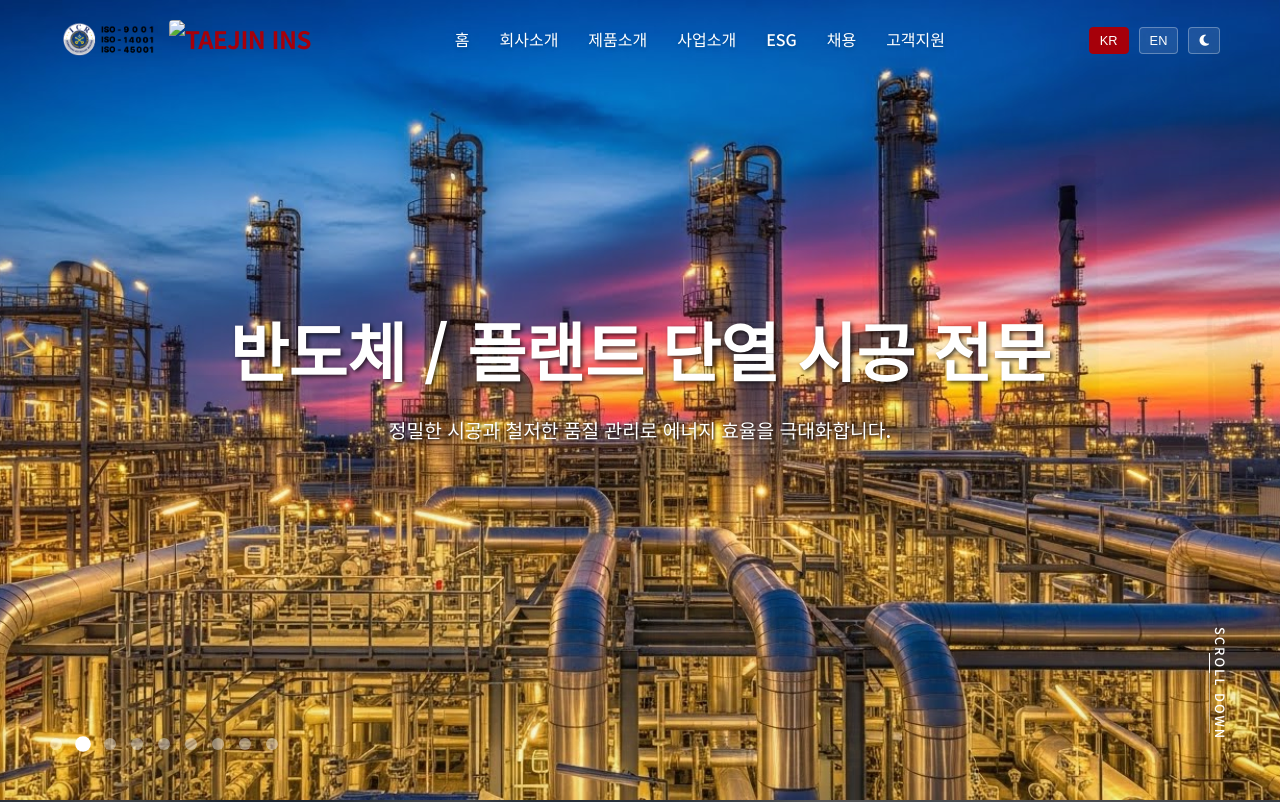
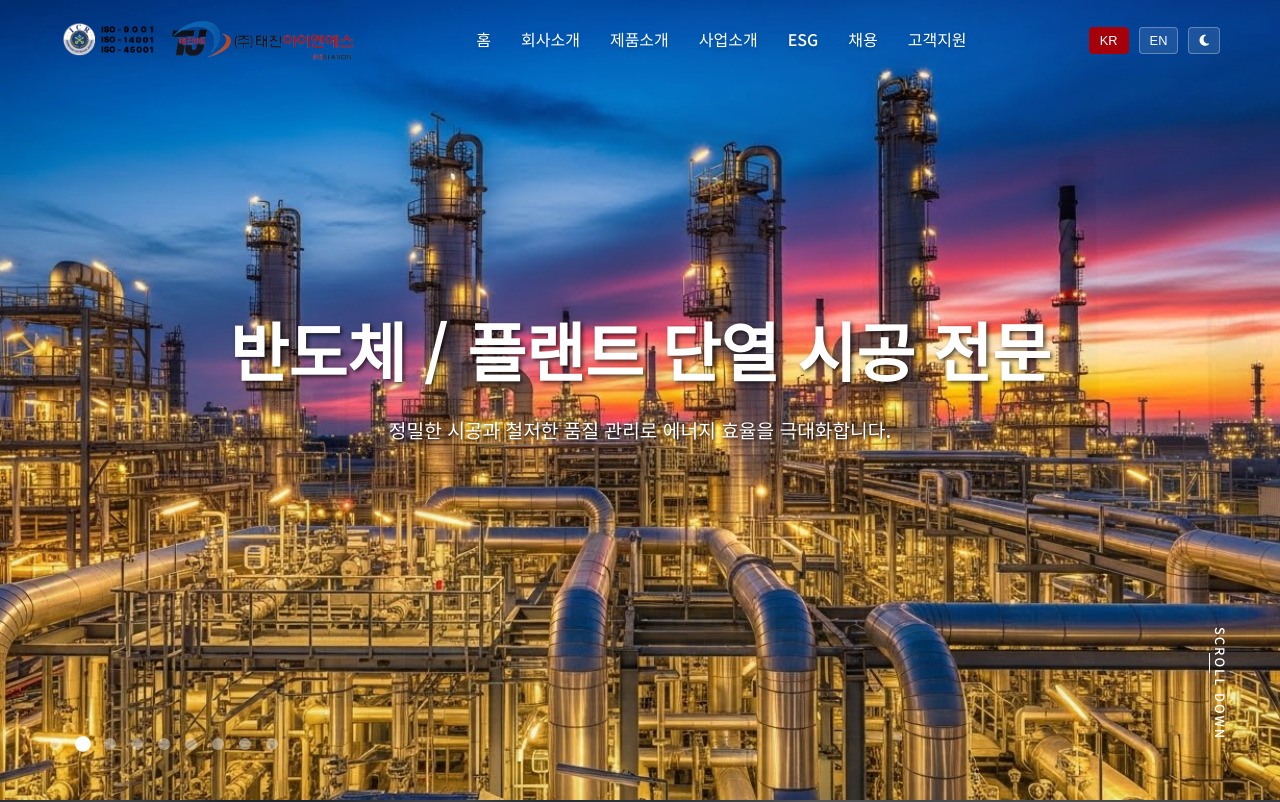
Before and after one commit to taejinins3706/website2026, a plain HTML site: page index.html in a window 1280 px wide. Shown: the top 802 px of the page. Drawn offline with nearby package versions, Linux system fonts and the light colour scheme; a web font is replaced by a local one.

Commit message:
logo path fix

```diff
--- a/index.html
+++ b/index.html
@@ -34,7 +34,7 @@
         <div class="container nav-container">
             <a href="index.html" class="logo">
                 <img src="img/iso2025_2.png" alt="ISO Certified">
-                <img src="taejinins_logo2.png" alt="TAEJIN INS">
+                <img src="img/taejinins_logo2.png" alt="TAEJIN INS">
             </a>
             <nav>
                 <ul class="nav-links">
```
